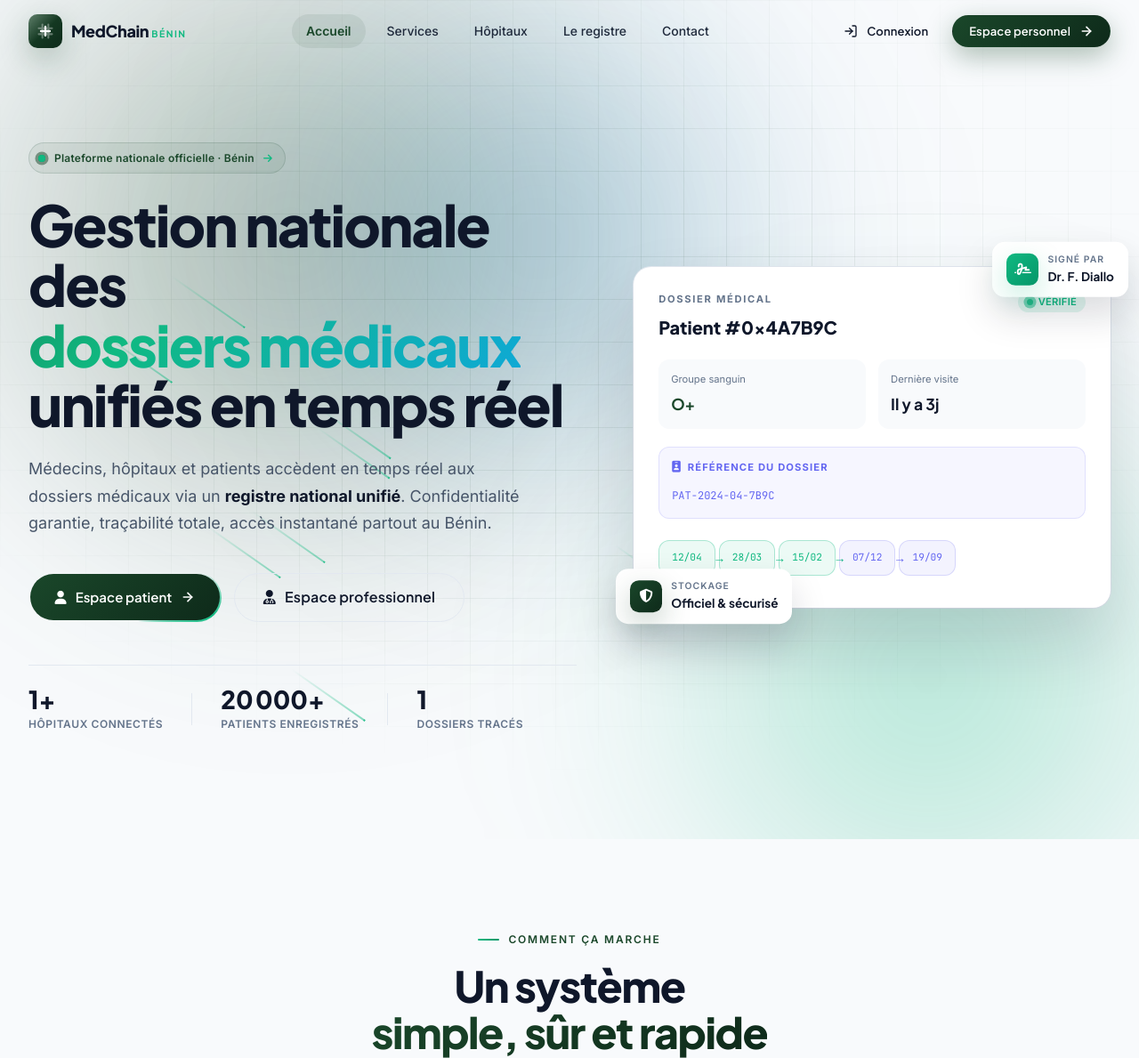
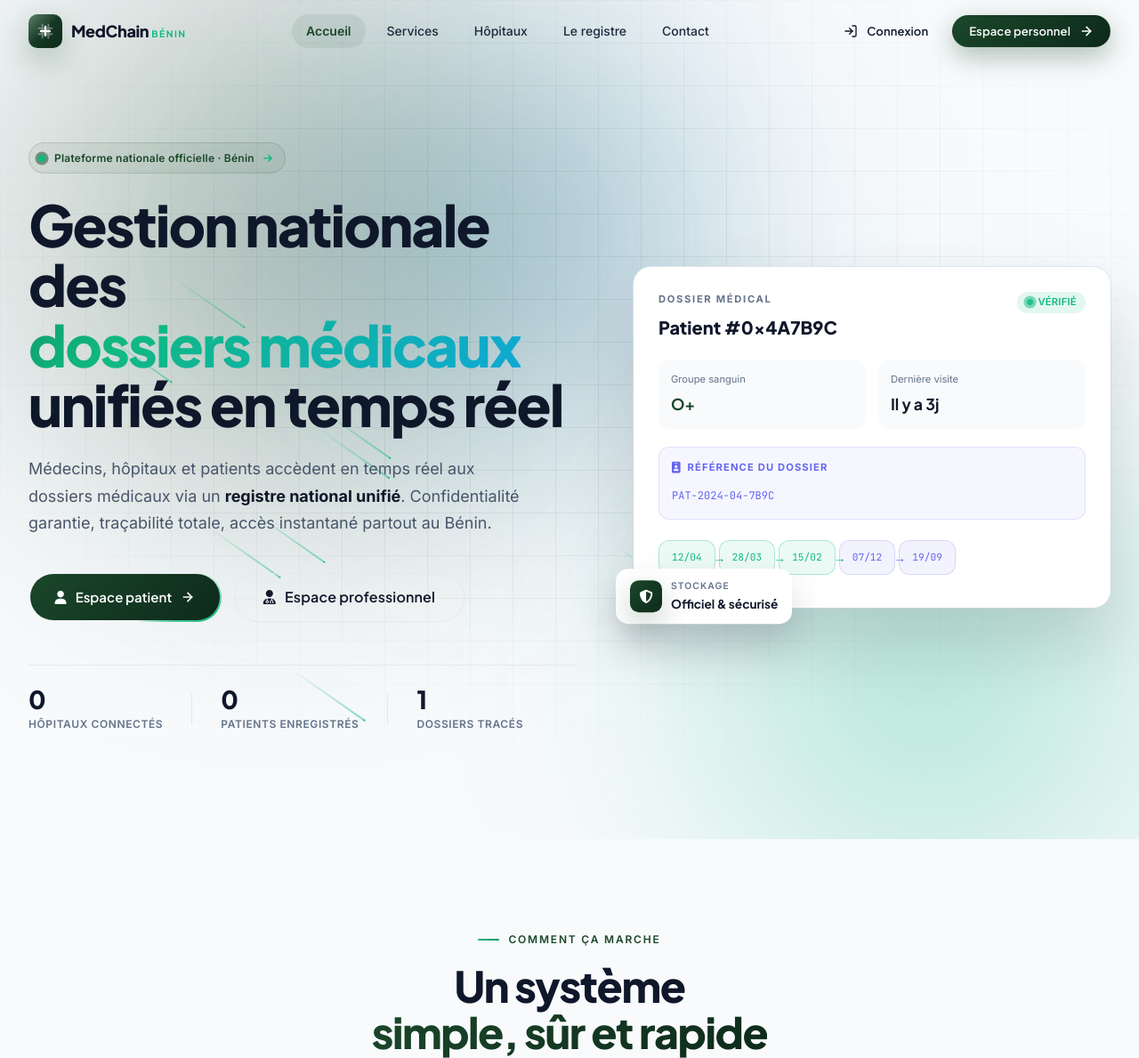
Before and after one commit to User20-creator/systeme_medical, a PHP site: page /systeme_medical/ in a window 1280 px wide. Shown: the top 1189 px of the page at 89% size. Run offline with PHP 8.4, Linux system fonts and the light colour scheme; data that the repository does not hold is empty.

Commit message:
Show exact patients/hospitals counts and remove Dr. Diallo signature badge

```diff
--- a/index.php
+++ b/index.php
@@ -7,10 +7,12 @@ require_once 'includes/hash_chain.php';
 // Récupérer les hôpitaux partenaires
 $hopitaux = [];
 $hopitauxCount = 0;
+$patientsCount = 0;
 try {
     $stmt = $pdo->query("SELECT * FROM hopitaux WHERE statut = 'actif' ORDER BY nom LIMIT 6");
     $hopitaux = $stmt->fetchAll(PDO::FETCH_ASSOC);
     $hopitauxCount = (int) $pdo->query("SELECT COUNT(*) FROM hopitaux WHERE statut = 'actif'")->fetchColumn();
+    $patientsCount = (int) $pdo->query("SELECT COUNT(*) FROM patients")->fetchColumn();
 } catch (Exception $e) { /* silent */ }
 
 // Stats blockchain
@@ -99,12 +101,12 @@ function hopitalImage($hopital, $imageMap) {
         <!-- Trust row -->
         <div class="reveal-up" data-delay="400" style="display:flex;gap:32px;align-items:center;flex-wrap:wrap;padding-top:24px;border-top:1px solid var(--border);">
           <div>
-            <div style="font-family:var(--sans);font-size:1.75rem;font-weight:800;color:var(--ink);line-height:1;" data-count="<?= max(1, $hopitauxCount) ?>" data-suffix="+">0</div>
+            <div style="font-family:var(--sans);font-size:1.75rem;font-weight:800;color:var(--ink);line-height:1;" data-count="<?= $hopitauxCount ?>"><?= $hopitauxCount ?></div>
             <div style="font-size:.75rem;color:var(--muted);letter-spacing:.05em;text-transform:uppercase;margin-top:4px;font-weight:600;">Hôpitaux connectés</div>
           </div>
           <div style="width:1px;height:36px;background:var(--border);"></div>
           <div>
-            <div style="font-family:var(--sans);font-size:1.75rem;font-weight:800;color:var(--ink);line-height:1;" data-count="20000" data-suffix="+">0</div>
+            <div style="font-family:var(--sans);font-size:1.75rem;font-weight:800;color:var(--ink);line-height:1;" data-count="<?= $patientsCount ?>"><?= $patientsCount ?></div>
             <div style="font-size:.75rem;color:var(--muted);letter-spacing:.05em;text-transform:uppercase;margin-top:4px;font-weight:600;">Patients enregistrés</div>
           </div>
           <div style="width:1px;height:36px;background:var(--border);"></div>
@@ -156,16 +158,6 @@ function hopitalImage($hopital, $imageMap) {
           </div>
         </div>
 
-        <!-- Floating badge - signature -->
-        <div style="position:absolute;top:-20px;right:-20px;background:white;border-radius:14px;padding:12px 16px;box-shadow:0 20px 40px rgba(15,23,42,.15);display:flex;align-items:center;gap:10px;animation:cueFloat 4s ease-in-out infinite;">
-          <div style="width:36px;height:36px;border-radius:10px;background:var(--g-emerald);color:white;display:flex;align-items:center;justify-content:center;box-shadow:var(--shadow-emerald);">
-            <i class="fas fa-signature" style="font-size:.95rem;"></i>
-          </div>
-          <div>
-            <div style="font-size:.65rem;color:var(--muted);letter-spacing:.1em;text-transform:uppercase;font-weight:600;">Signé par</div>
-            <div style="font-family:var(--sans);font-size:.85rem;font-weight:700;color:var(--ink);">Dr. F. Diallo</div>
-          </div>
-        </div>
 
         <!-- Floating badge - sécurité -->
         <div style="position:absolute;bottom:-20px;left:-20px;background:white;border-radius:14px;padding:12px 16px;box-shadow:0 20px 40px rgba(15,23,42,.15);display:flex;align-items:center;gap:10px;animation:cueFloat 4s ease-in-out infinite;animation-delay:-2s;">
```
